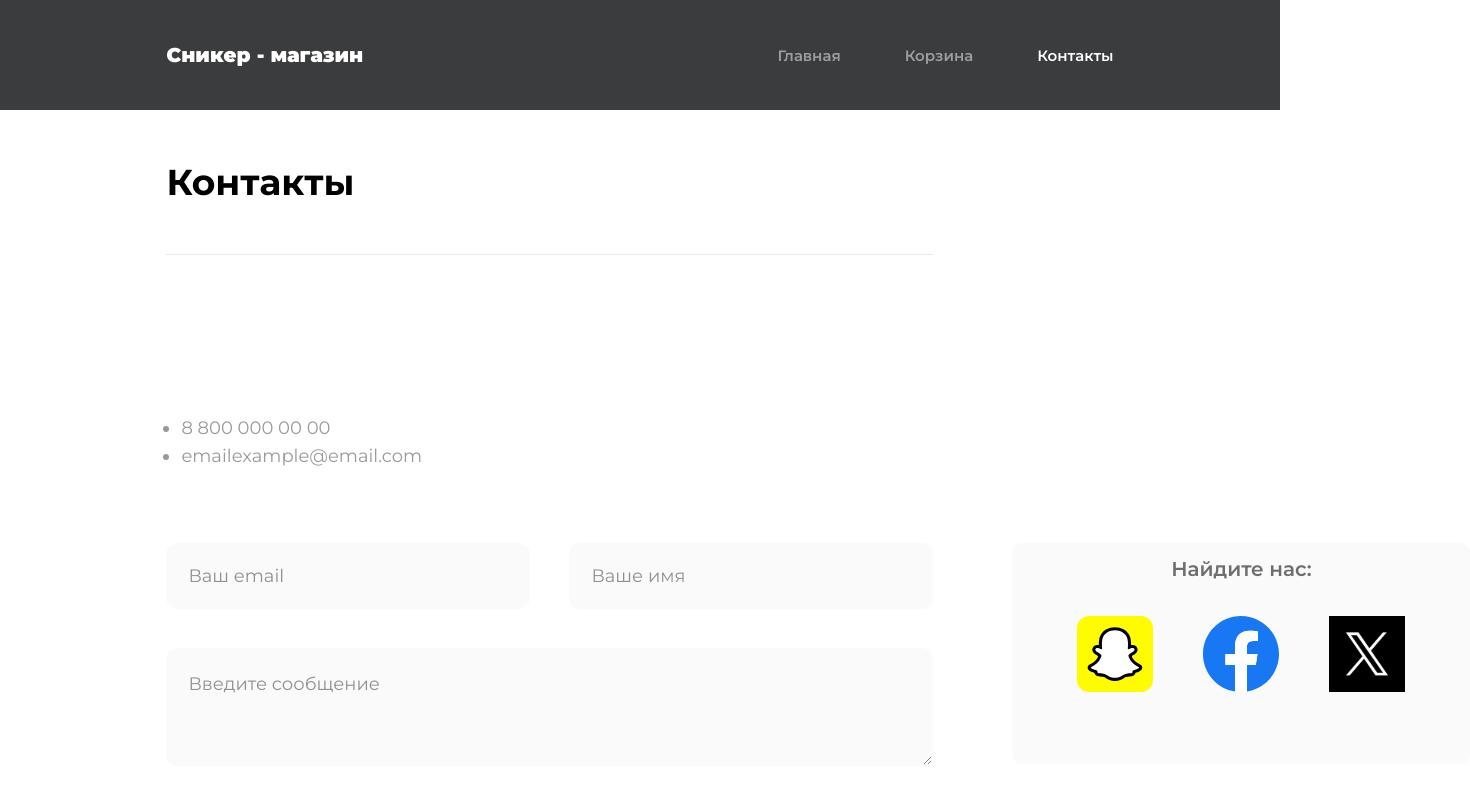
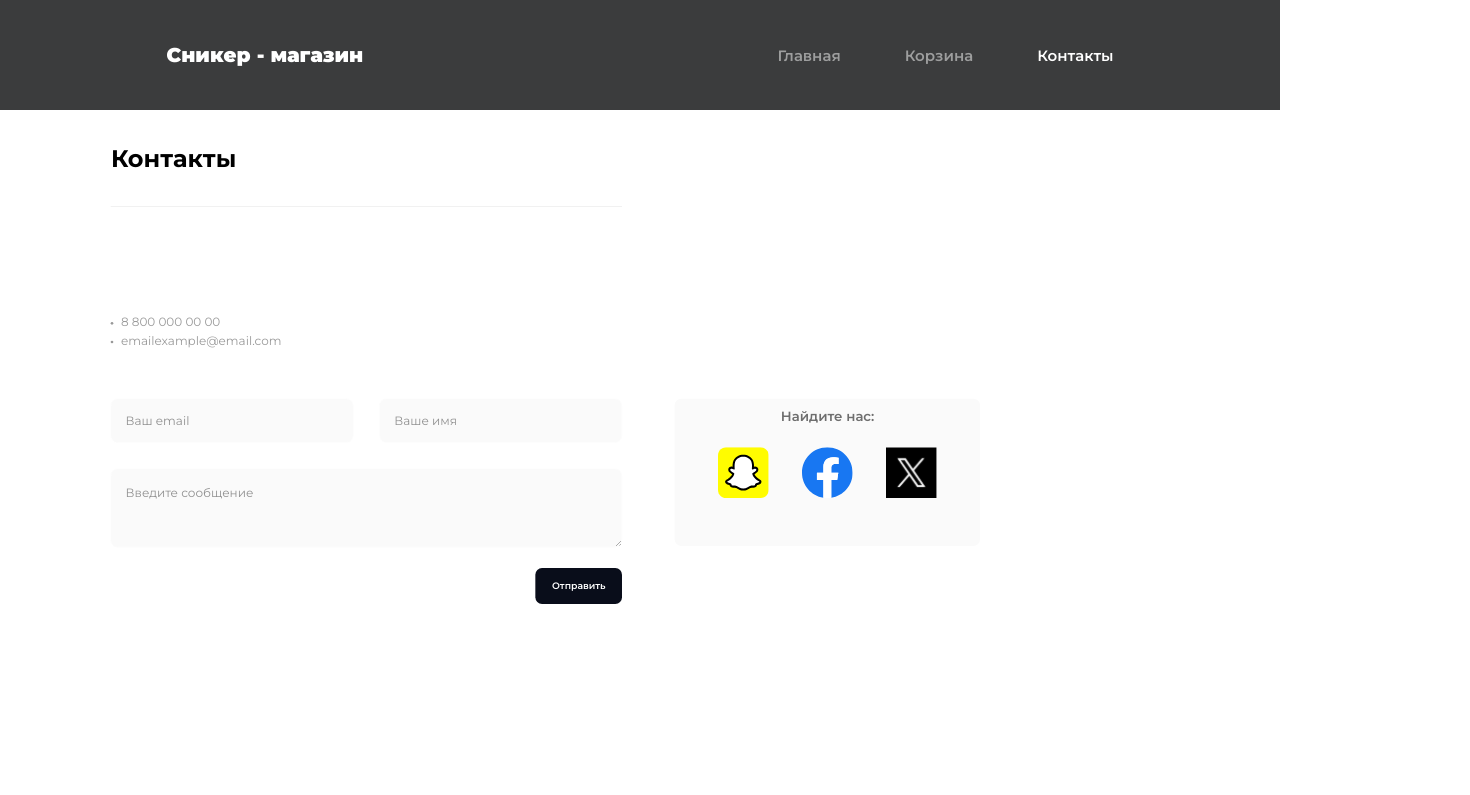
Before and after one commit to dimovdmitrii/project-sneakerApp, a React (Vite) app: page /contacts in a window 1280 px wide. Shown: the top 795 px of the page, 1470 px wide, since content can reach past the window. Built offline with nearby package versions, Linux system fonts and the light colour scheme; no server answers; a web font is replaced by a local one.

Commit message:
Updated Contakts response

```diff
--- a/src/pages/contacts/index.jsx
+++ b/src/pages/contacts/index.jsx
@@ -2,9 +2,21 @@ import styles from "./styles.module.css";
 import facebookColor from "..//..//assets/icons/facecolor.svg";
 import xColor from "../../assets/icons/x_icon.svg";
 import snapColor from "../../assets/icons/hz.svg";
+import { useState, useEffect } from "react";
 
 const Contacts = () => {
+  const [scale, setScale] = useState(1);
+  useEffect(() => {
+    const handleResize = () => {
+      const newScale = Math.min(window.innerWidth / 1920, 1);
+      setScale(newScale);
+    };
+    window.addEventListener("resize", handleResize);
+    handleResize();
+    return () => window.removeEventListener("resize", handleResize);
+  }, []);
   return (
+    <div style={{ transformOrigin: "top left", transform: `scale(${scale})` }}>
       <section className={styles.contactsSection}>
         <div className={styles.mainContent}>
           <div className={styles.infoColumn}>
@@ -78,6 +90,7 @@ const Contacts = () => {
           </div>
         </div>
       </section>
+    </div>
   );
 };
 
--- a/src/pages/contacts/styles.module.css
+++ b/src/pages/contacts/styles.module.css
@@ -39,7 +39,9 @@
   margin-bottom: 13px;
   color: rgba(0, 0, 0, 0.5);
 }
-
+li::marker {
+  font-size: 0.7em;
+}
 .contactForm {
   display: flex;
   flex-direction: column;
```
Lines whose indentation alone changed are shown as unchanged.
